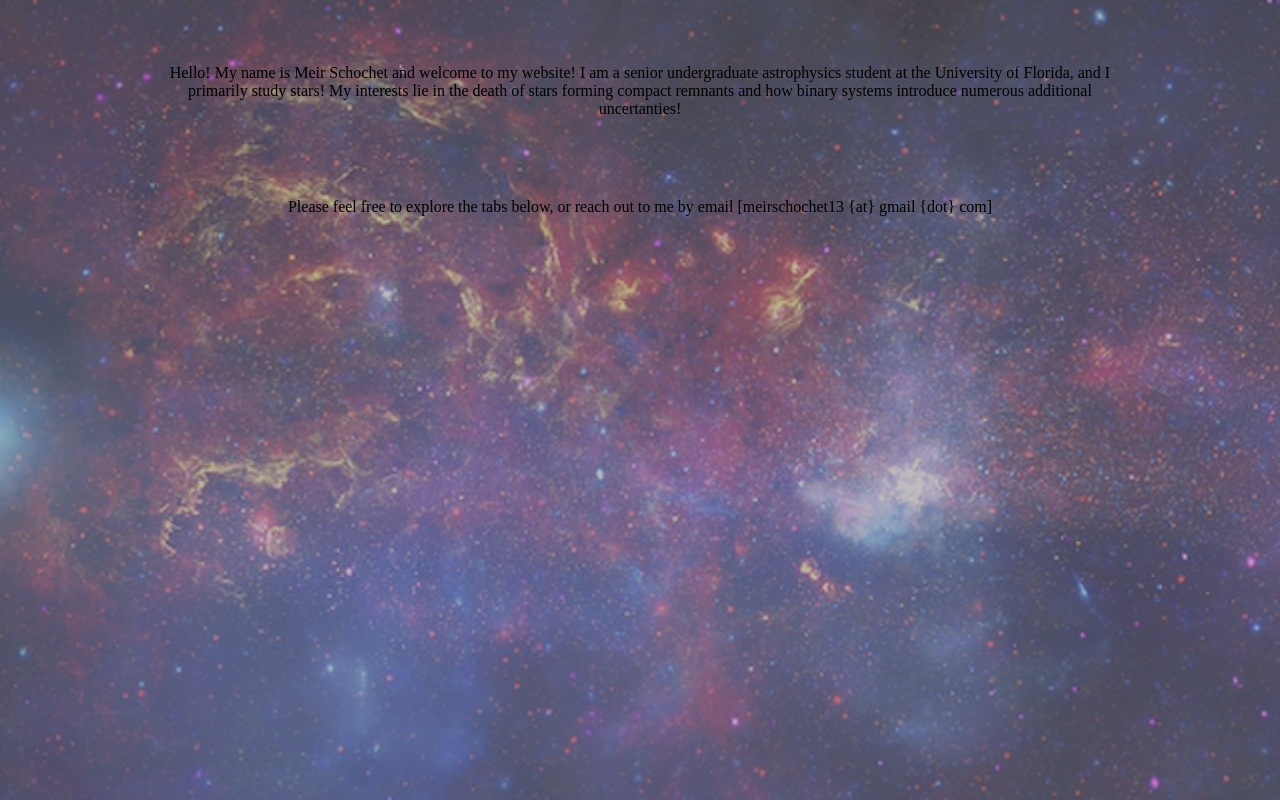
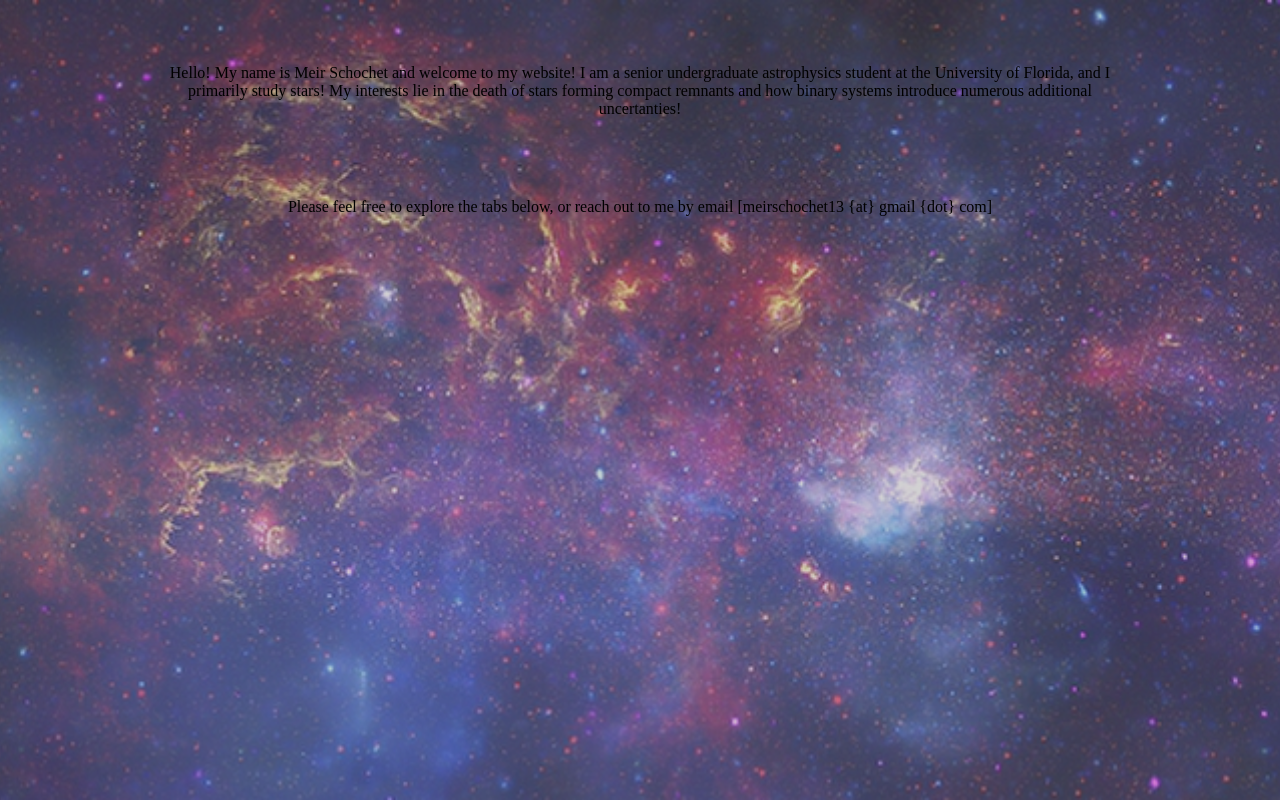
Before and after one commit to m-schochet/mschochet.github.io, a plain HTML site: page index.html in a window 1280 px wide. Drawn offline with Linux system fonts and the light colour scheme.

Commit message:
Update index.html

```diff
--- a/index.html
+++ b/index.html
@@ -15,7 +15,7 @@
             width: 100%;
             height: 100%;
             object-fit: cover;
-            filter: contrast(50%); /* Set contrast to 50% */
+            filter: contrast(65%); /* Set contrast to 50% */
             z-index: -1; /* Position it behind other content */
         }
     </style>
```
